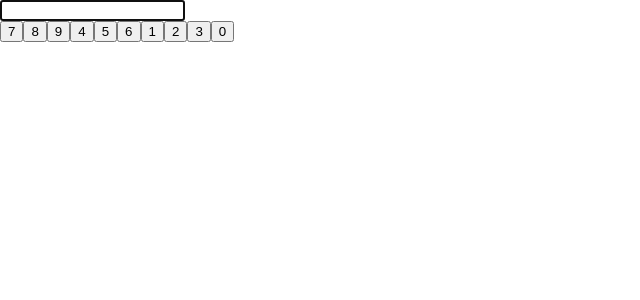
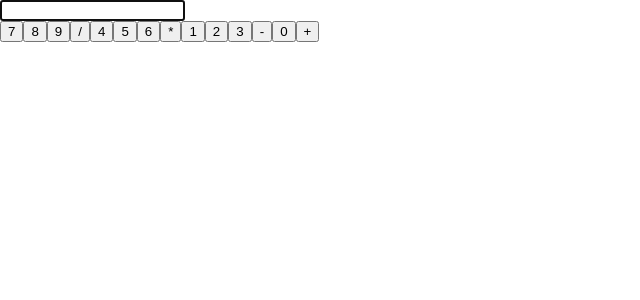
Before and after one commit to cs3100-team10/calc02, a React app: page / in a window 1280 px wide. Shown: the top 300 px of the page, without its empty margins (0-640 px from the left). Built offline with nearby package versions, Linux system fonts and the light colour scheme; the HTML template or start-up script is replaced by a standard one.

Commit message:
added basic four function buttons to fix #2

```diff
--- a/src/App/App.tsx
+++ b/src/App/App.tsx
@@ -47,7 +47,15 @@ class App extends React.Component<AppProps, AppState>
     {
         // Eventually, we will have to replace this array
         // with a better method of storing the buttons we will need to render
-        let orderNumbers = [7, 8, 9, 4, 5, 6, 1, 2, 3, 0];
+
+        let orderNumbers = ["7", "8", "9", "/", "4", "5", "6", "*", "1", "2", "3", "-", "0", "+"];
+
+        //let row1 = [7, 8, 9]
+        //let row2 = [4, 5, 6]
+        //let row3 = [1, 2, 3]
+        //let row4 = [0]
+
+        //let orderNumbers = [row1, row2, row3, row4]
 
         // Look up the `map` method on arrays.
         // Basically, for each nth item in the array, a function is called
--- a/src/style.scss
+++ b/src/style.scss
@@ -30,6 +30,6 @@
 
 button
 {
-    width: 30%;
+    width: 23%;
     margin: 0.5rem 0 0;
 }
```
